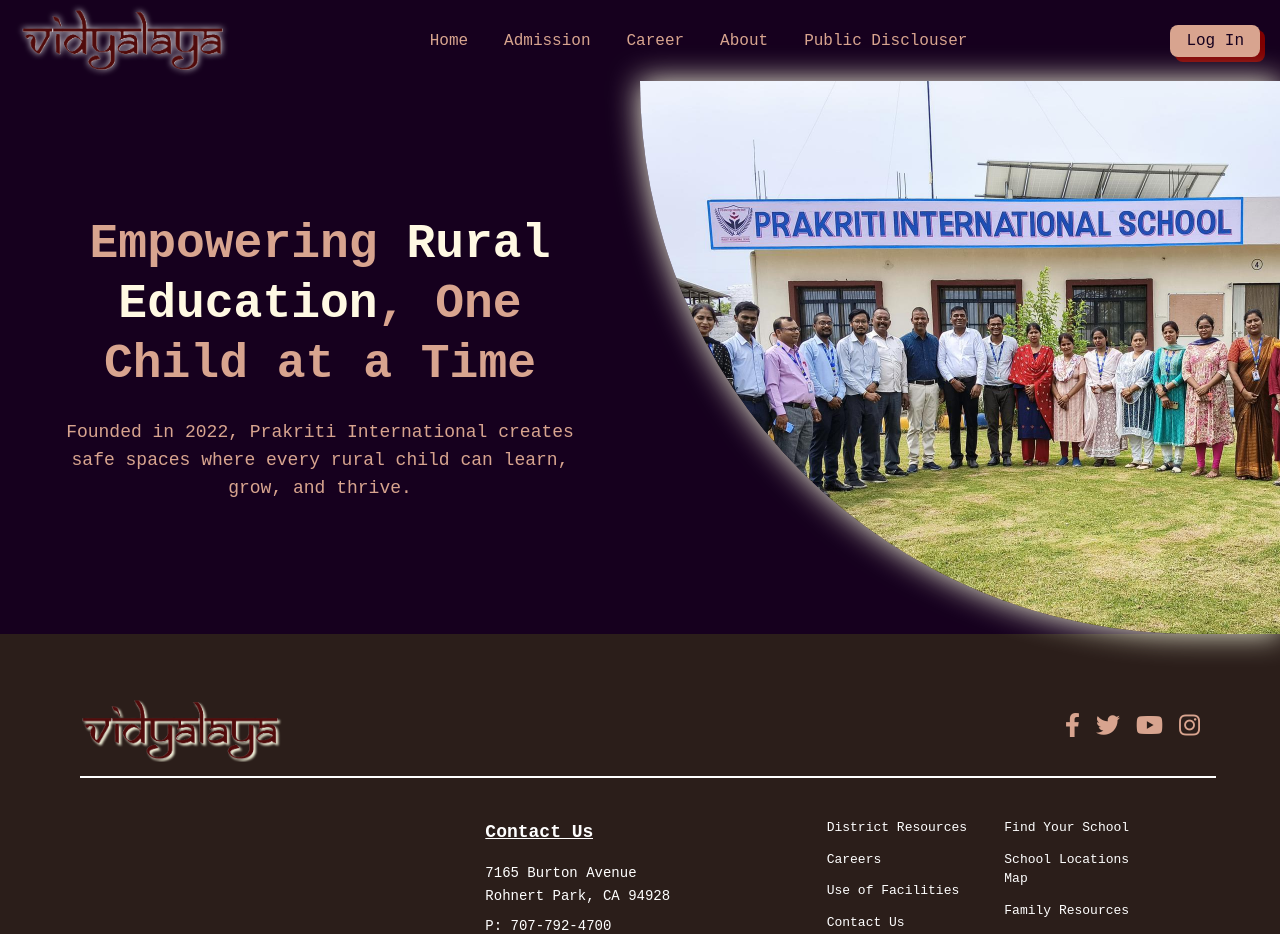
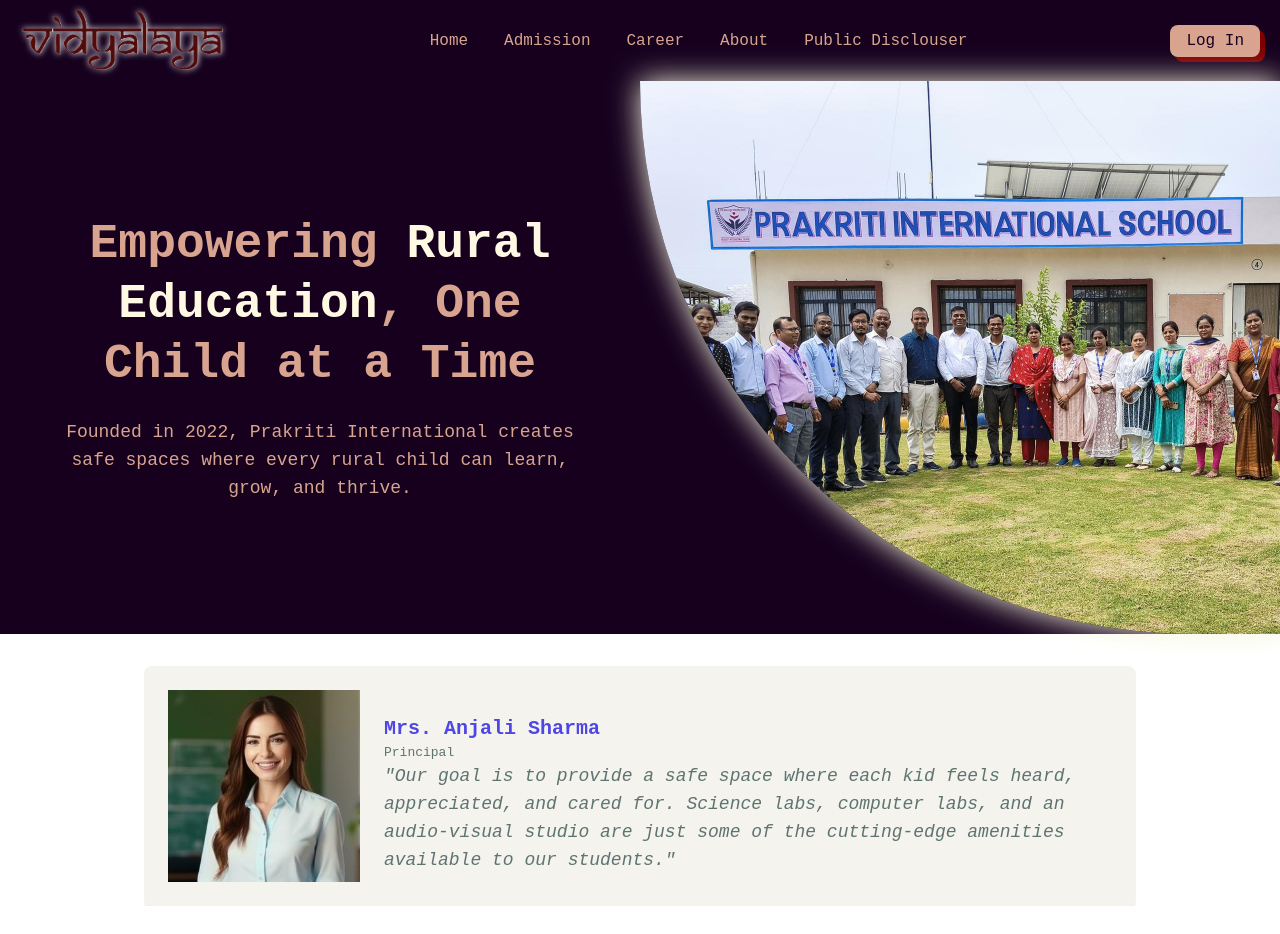
Before and after one commit to itz-mohanmadhav-18/vidhyalya-frontend, a React (Vite) app: page /#/about in a window 1280 px wide. Shown: the top 934 px of the page. Built offline with nearby package versions, Linux system fonts and the light colour scheme; grey boxes are pictures that could not be loaded.

Commit message:
Testimonials

```diff
--- a/src/components/AboutPage.jsx
+++ b/src/components/AboutPage.jsx
@@ -4,6 +4,7 @@ import Footer from './HomePage/Footer'
 // import { Contact } from 'lucide-react';
 import HeroSection from './AboutPage/HeroSection';
 import ContactUsForm from './HomePage/ContactUsForm';
+import Authoritites from './AboutPage/Authorities';
 
 export default function AboutPage() {
   const [isContactFormopen,setContactFormOpen] = useState(false);
@@ -17,6 +18,7 @@ export default function AboutPage() {
     <div>
       <Navbar className="bg-maroon" />
       <HeroSection />
+      <Authoritites />
       <Footer />
       <ContactUsForm />
     </div>
--- /dev/null
+++ b/src/components/AboutPage/Authorities.jsx
@@ -0,0 +1,79 @@
+import React from 'react';
+import Slider from 'react-slick';
+import 'slick-carousel/slick/slick.css';
+import 'slick-carousel/slick/slick-theme.css';
+import teacher from '../../assets/teacher1.jpg';
+
+const testimonials = [
+  {
+    quote: "The challenges presented by COVID-19 have caused us to reflect on who we are and what, through education, we are capable of doing. An education can unlock the prison of ignorance.",
+    author: "Dr. Rajesh Kumar",
+    designation: "School Director",
+    photo: teacher,
+  },
+  {
+    quote: "Our goal is to provide a safe space where each kid feels heard, appreciated, and cared for. Science labs, computer labs, and an audio-visual studio are just some of the cutting-edge amenities available to our students.",
+    author: "Mrs. Anjali Sharma",
+    designation: "Principal",
+    photo: teacher,
+  },
+  {
+    quote: "There is an effort to shape the public's personality and instil in them a passion for morals, as well as to instil in them a sense of kindness, teach them the value of cleanliness, instil in them an appreciation for good manners.",
+    author: "Mr. Vikram Mehta",
+    designation: "Co-Founder",
+    photo: teacher,
+  },
+  {
+    quote: "Like a seed, a child has the ability to flourish given the correct amount of love, care, and direction.",
+    author: "Ms. Priya Patel",
+    designation: "Founder",
+    photo: teacher,
+  },
+  {
+    quote: "I encourage the principal, faculty, and respected parents to devote this year to getting a better grasp on the true meaning of education and reap the rewards of that clarity.",
+    author: "Mr. Arun Gupta",
+    designation: "Board Member",
+    photo: teacher,
+  },
+];
+
+const TestimonialCarousel = () => {
+  const settings = {
+    dots: true,
+    infinite: true,
+    speed: 500,
+    slidesToShow: 1,
+    slidesToScroll: 1,
+    autoplay: true,
+    autoplaySpeed: 3000,
+  };
+
+  return (
+    <div className="container mx-auto px-4 py-8">
+      <Slider {...settings}>
+        {testimonials.map((testimonial, index) => (
+          <div>
+            <div key={index} className="flex flex-col md:flex-row items-center bg-light-white rounded-lg shadow-lg p-6">
+            {/* Left: Image */}
+            <div className="flex-shrink-0">
+              <img
+                src={testimonial.photo}
+                alt={testimonial.author}
+                className="w-32 h-32 md:w-48 md:h-48 object-cover"
+              />
+            </div>
+            {/* Right: Content */}
+            <div className="mt-4 md:mt-0 md:ml-6 text-center md:text-left">
+              <h3 className="text-indigo-600 font-bold text-xl mt-4">{testimonial.author}</h3>
+              <p className="text-gray font-medium">{testimonial.designation}</p>
+              <p className="text-gray text-lg italic">"{testimonial.quote}"</p>
+            </div>
+          </div>
+          </div>
+        ))}
+      </Slider>
+    </div>
+  );
+};
+
+export default TestimonialCarousel;
```
